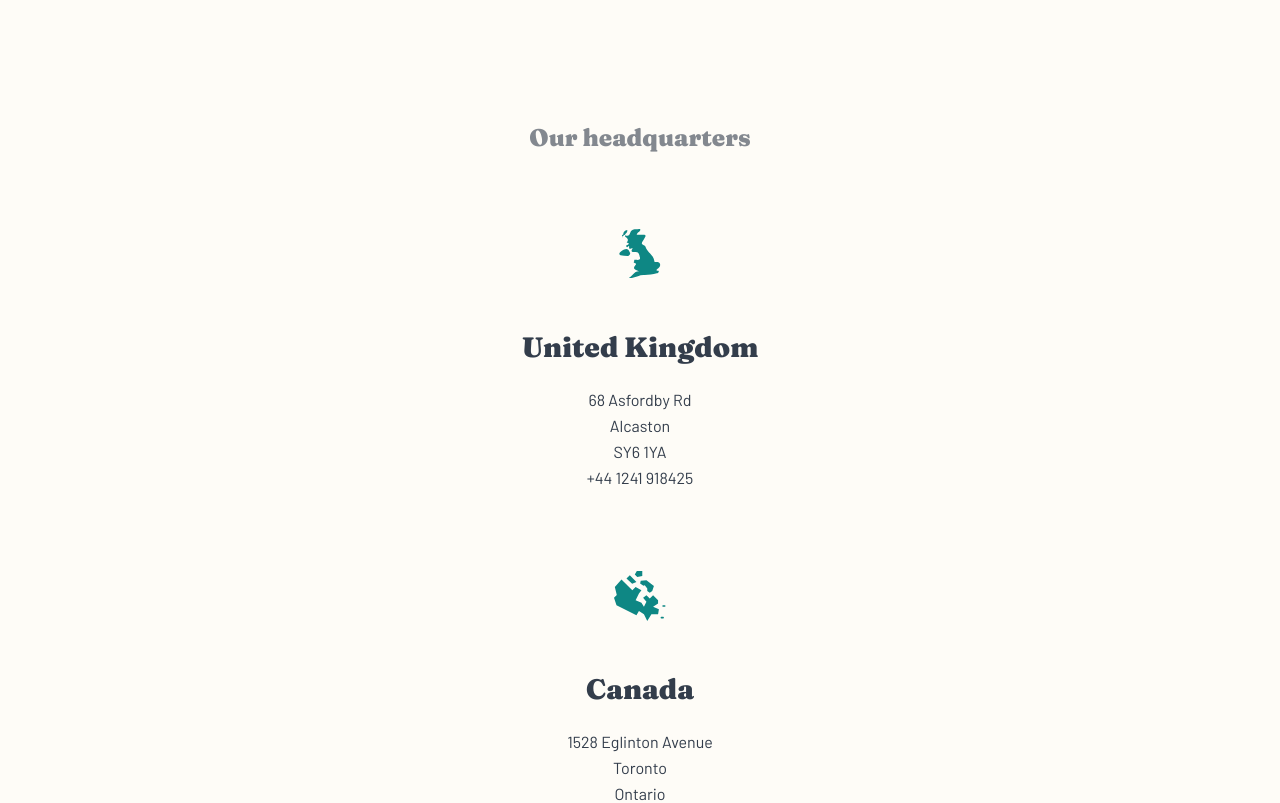
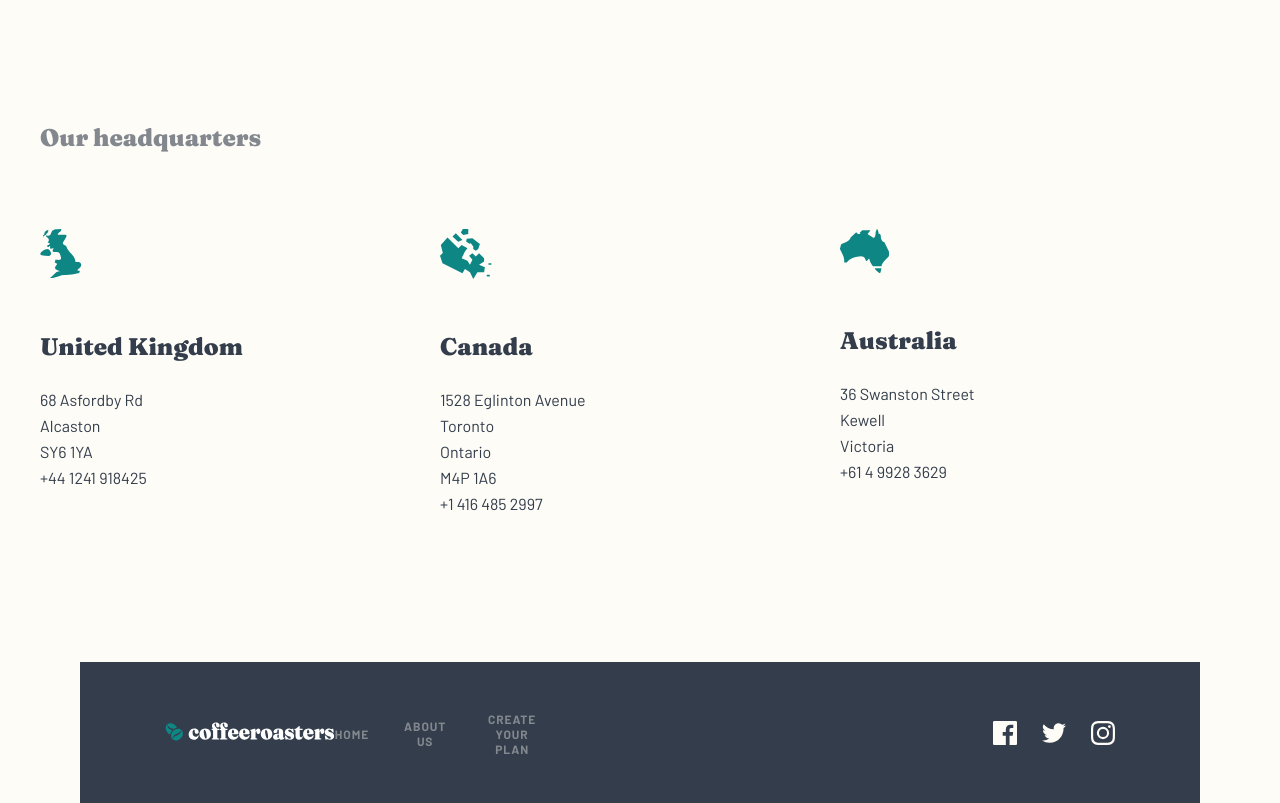
Before and after one commit to vickievien/coffee-roasters, a Next.js app: page /about in a window 1280 px wide. Shown: the part 2040-2843 px from the top of the page. Built offline with nearby package versions, Linux system fonts and the light colour scheme.

Commit message:
:lipstick: update: add styles to tablet view for Headquarter section of About page

```diff
--- a/styles/About.module.css
+++ b/styles/About.module.css
@@ -293,3 +293,30 @@
     font-size: 16px;
     line-height: 26px;
 }
+
+@media only screen and (min-width: 768px) {
+    .headquarter_container {
+        margin: 0 40px 145px 40px;
+    }
+    .headquarter_title {
+        text-align: left;
+    }
+    .headquarter_list {
+        display: flex;
+    }
+    .headquarter_list_item {
+        margin-bottom: 0;
+        flex: 1;
+    }
+    .headquarter_img_container {
+        display: block;
+    }
+    .headquarter_list h3 {
+        text-align: left;
+        font-size: 24px;
+        line-height: 36px;
+    }
+    .headquarter_info_container {
+        text-align: left;
+    }
+}
```
